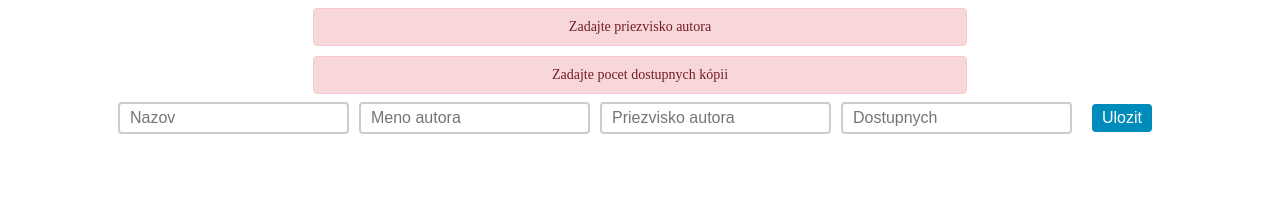
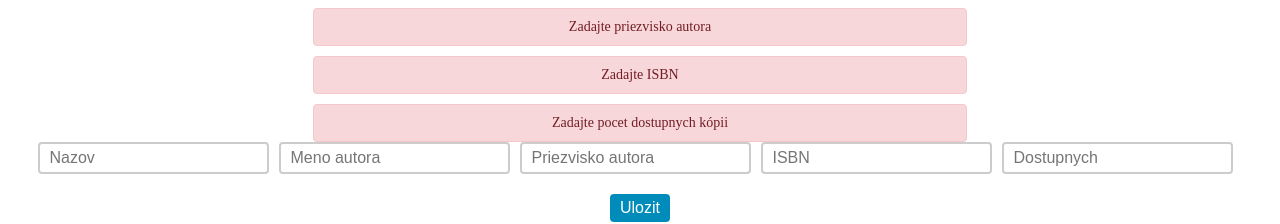
Before and after one commit to Jozef-Lauko/library-fe, an Angular app: page /book in a window 1280 px wide. Shown: the part 306-530 px from the top of the page. Built offline with nearby package versions, Linux system fonts and the light colour scheme; no server answers.

Commit message:
Lauko_RestSlužby

```diff
--- a/src/app/book/book-form/book-form.component.html
+++ b/src/app/book/book-form/book-form.component.html
@@ -3,7 +3,8 @@
   <p class="invalid-text" *ngIf="form.controls.authorFirstName.invalid">Zadajte meno autora</p>
   <p class="invalid-text" *ngIf="form.controls.authorLastName.errors?.required">Zadajte priezvisko autora</p>
   <p class="invalid-text" *ngIf="form.controls.authorLastName.errors?.minlength">Minimalna dlzka priezviska su 3 znaky</p>
-  <p class="invalid-text" *ngIf="form.controls.available.invalid">Zadajte pocet dostupnych kópii</p>
+  <p class="invalid-text" *ngIf="form.controls.isbn.invalid">Zadajte ISBN</p>
+  <p class="invalid-text" *ngIf="form.controls.count.invalid">Zadajte pocet dostupnych kópii</p>
 
   <form [formGroup]="form" (submit)="saveBook()">
     <label>
@@ -19,7 +20,11 @@
     </label>
 
     <label>
-      <input type="number" placeholder="Dostupnych" formControlName="available">
+      <input type="text" placeholder="ISBN" formControlName="isbn">
+    </label>
+
+    <label>
+      <input type="number" placeholder="Dostupnych" formControlName="count">
     </label>
 
     <button class="submit-btn" type="submit" [disabled]="form.invalid">Ulozit</button>
--- a/src/app/book/book-form/book-form.component.ts
+++ b/src/app/book/book-form/book-form.component.ts
@@ -19,7 +19,8 @@ export class BookFormComponent {
       title: new FormControl(null, Validators.required),
       authorFirstName: new FormControl(null, Validators.required),
       authorLastName: new FormControl(null, [Validators.required, Validators.minLength(3)]),
-      available: new FormControl(null, Validators.required)
+      isbn: new FormControl(null, Validators.required),
+      count: new FormControl(null, Validators.required)
     })
   }
 
@@ -41,7 +42,8 @@ export class BookFormComponent {
       title: this.form.controls.title.value,
       authorFirstName: this.form.controls.authorFirstName.value,
       authorLastName: this.form.controls.authorLastName.value,
-      available: this.form.controls.available.value
+      isbn: this.form.controls.isbn.value,
+      count: this.form.controls.count.value
     }
   }
 
--- a/src/app/book/book-list/book-list.component.html
+++ b/src/app/book/book-list/book-list.component.html
@@ -4,6 +4,7 @@
       <th>Nazov knihy</th>
       <th>Meno autora</th>
       <th>Priezvisko autora</th>
+      <th>ISBN</th>
       <th>Dostupne kopie</th>
       <th></th>
       <th></th>
@@ -12,7 +13,8 @@
       <td>{{book.title}}</td>
       <td>{{book.authorFirstName}}</td>
       <td>{{book.authorLastName}}</td>
-      <td>{{book.available}}</td>
+      <td>{{book.isbn}}</td>
+      <td>{{book.count}}</td>
       <td><button class="delete-btn" (click)="deleteBook(book.id)">Zmazat</button></td>
       <td><button class="edit-btn" (click)="updateBook(book.id)">Upravit</button></td>
     </tr>
--- a/src/app/book/book-list/book-list.component.ts
+++ b/src/app/book/book-list/book-list.component.ts
@@ -1,6 +1,5 @@
 import {Component, EventEmitter, Input, Output} from '@angular/core';
 import {Book} from "../../model/book.model";
-import {User} from "../../model/user.model";
 
 @Component({
   selector: 'app-book-list',
--- a/src/app/book/book.component.ts
+++ b/src/app/book/book.component.ts
@@ -1,7 +1,7 @@
 import { Component } from '@angular/core';
-import {FormControl, FormGroup, Validators} from "@angular/forms";
-import {Menu} from "../app.component";
+
 import {Book} from "../model/book.model";
+import {BookService} from "../service/book/book.service";
 
 @Component({
   selector: 'app-book',
@@ -10,29 +10,43 @@ import {Book} from "../model/book.model";
 })
 
 export class BookComponent {
-  menu = Menu;
-  actualMenu: Menu = Menu.BOOKS;
 
   books: Array<Book> = [];
   book?: Book;
 
-  createBook(book: Book){
-    this.books.push(book);
+  constructor(private service: BookService) {
+    this.getBooks();
   }
 
-  updateBook(tmp: Book){
-    const index = this.books.findIndex(book => book.id === tmp.id);
-    if (index !== -1){
-      this.books[index] = tmp;
-    }
+  createBook(book: Book) {
+    this.service.createBook(book).subscribe(() => {
+      console.log("Create book OK");
+      this.getBooks();
+    })
   }
 
-  selectBookToUpdate(bookId: number): void{
-    this.book = this.books.find(book => book.id === bookId);
+  updateBook(book: Book) {
+    this.service.updateBook(book).subscribe(() => {
+      console.log("Update book OK");
+      this.getBooks();
+    })
   }
 
-  deleteBook(bookId: number): void{
-    const index = this.books.findIndex(book => book.id === bookId);
-    if (index !== -1){ this.books.splice(index, 1); }
+  selectBookToUpdate(bookId: number): void {
+    this.service.getBook(bookId).subscribe((book: Book) => {
+      this.book = book;
+    })
+  }
+
+  deleteBook(bookId: number): void {
+    this.service.deleteBook(bookId).subscribe(() => {
+      console.log("Delete book OK");
+    })
+  }
+
+  private getBooks(){
+    this.service.getBooks().subscribe((books:Book[])=>{
+      this.books = books;
+    })
   }
 }
--- a/src/app/model/book.model.ts
+++ b/src/app/model/book.model.ts
@@ -3,5 +3,6 @@ export interface Book{
   title: string;
   authorFirstName: string;
   authorLastName: string;
-  available: number;
+  isbn: string;
+  count: number;
 }
--- /dev/null
+++ b/src/app/service/book/book.service.ts
@@ -0,0 +1,34 @@
+import { Injectable } from '@angular/core';
+import {HttpClient} from "@angular/common/http";
+import {Observable} from "rxjs";
+import {Book} from "../../model/book.model";
+
+
+@Injectable({
+  providedIn: 'root'
+})
+export class BookService {
+  private url = 'http://labs.fpv.umb.sk:8081/api/book';
+
+  constructor(private http: HttpClient) { }
+
+  getBooks(): Observable<Book[]> {
+    return this.http.get<Book[]>(this.url);
+  }
+
+  getBook(bookId: number): Observable<Book> {
+    return this.http.get<Book>(`${this.url}/${bookId}`);
+  }
+
+  createBook(book: Book): Observable<number> {
+    return this.http.post<number>(this.url, book);
+  }
+
+  updateBook(book: Book): Observable<Book> {
+    return this.http.put<Book>(`${this.url}/${book.id}`, book);
+  }
+
+  deleteBook(bookId: number): Observable<void> {
+    return this.http.delete<void>(`${this.url}/${bookId}`);
+  }
+}
```
Also changed, not shown: 1 other file (tests, documents, lock files or other folders).
